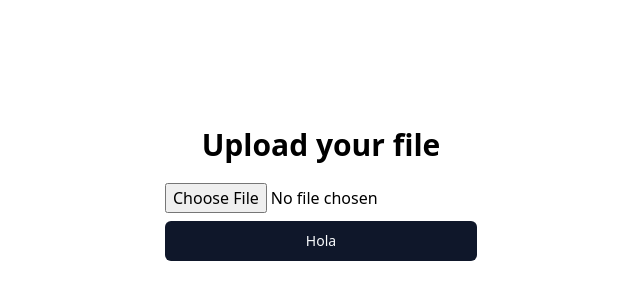
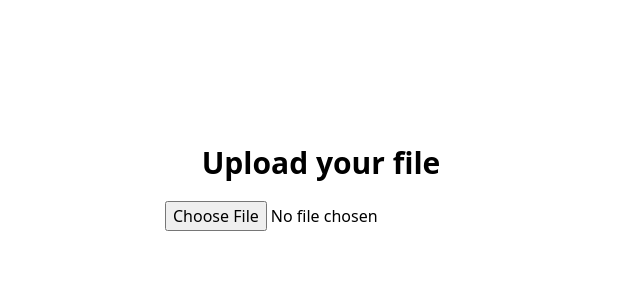
Before and after one commit to LucasCalvetti/skill-assessment-h-d, a Next.js app: page / in a window 1280 px wide. Shown: the part 206-506 px from the top of the page, without its empty margins (319-959 px from the left). Built offline with nearby package versions, Linux system fonts and the light colour scheme.

Commit message:
refactor: modularize Home components into small ones (uploadForm)

```diff
--- a/src/app/page.tsx
+++ b/src/app/page.tsx
@@ -1,30 +1,10 @@
-"use client";
-import React from "react";
-import { Button } from "@/components/ui/button";
-
+import { UploadForm } from "@/components/forms/uploadForm";
+import React, { useState } from "react";
 export default function Home() {
-  const handleInputChange = (event: React.ChangeEvent<HTMLInputElement>) => {
-    const file = event.target.files?.[0];
-    if (file && file.size > 5 * 1024 * 1024) {
-      //TODO: error management here
-      return console.log("File too big");
-    }
-  };
-
-  const handleSubmit = (event: React.FormEvent<HTMLFormElement>) => {
-    event.preventDefault();
-    const formData = new FormData(event.currentTarget);
-    const data = Object.fromEntries(formData.entries());
-    console.log(data);
-  };
-
   return (
     <main className="flex min-h-screen flex-col items-center justify-center p-24">
       <h1 className="text-3xl font-bold mb-5">Upload your file</h1>
-      <form className="flex flex-col gap-2" onSubmit={handleSubmit}>
-        <input type="file" onChange={handleInputChange} />
-        <Button type="submit">Hola</Button>
-      </form>
+      <UploadForm />
     </main>
   );
 }
```
